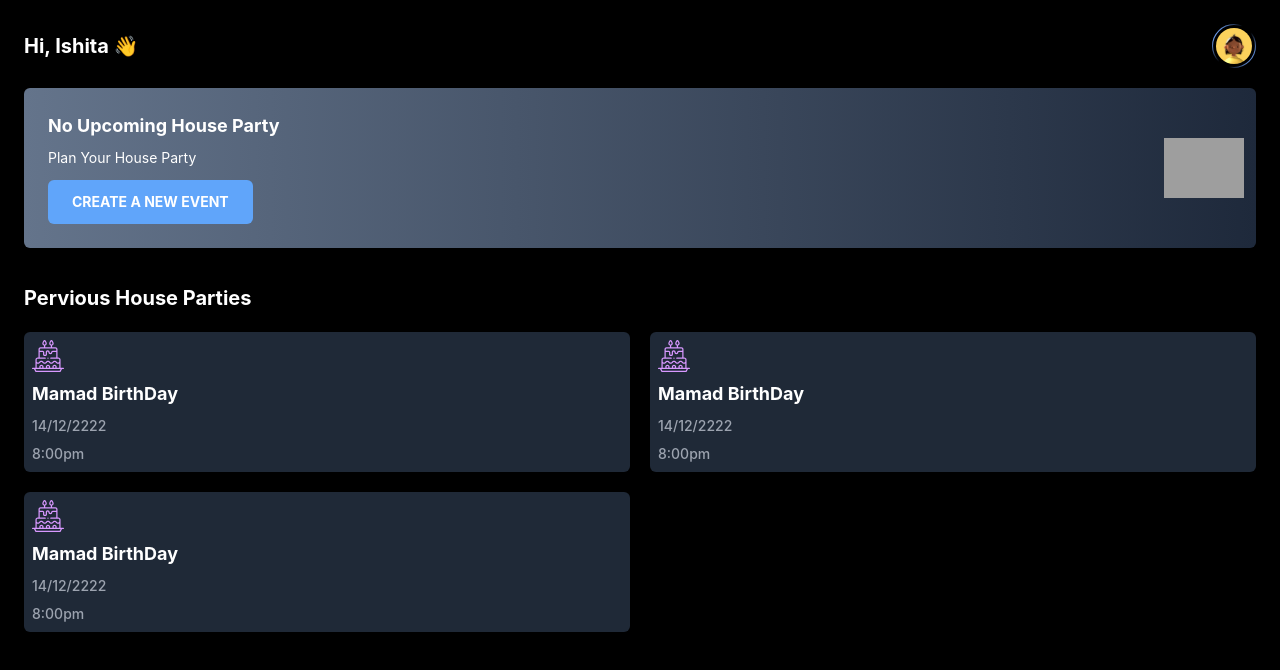
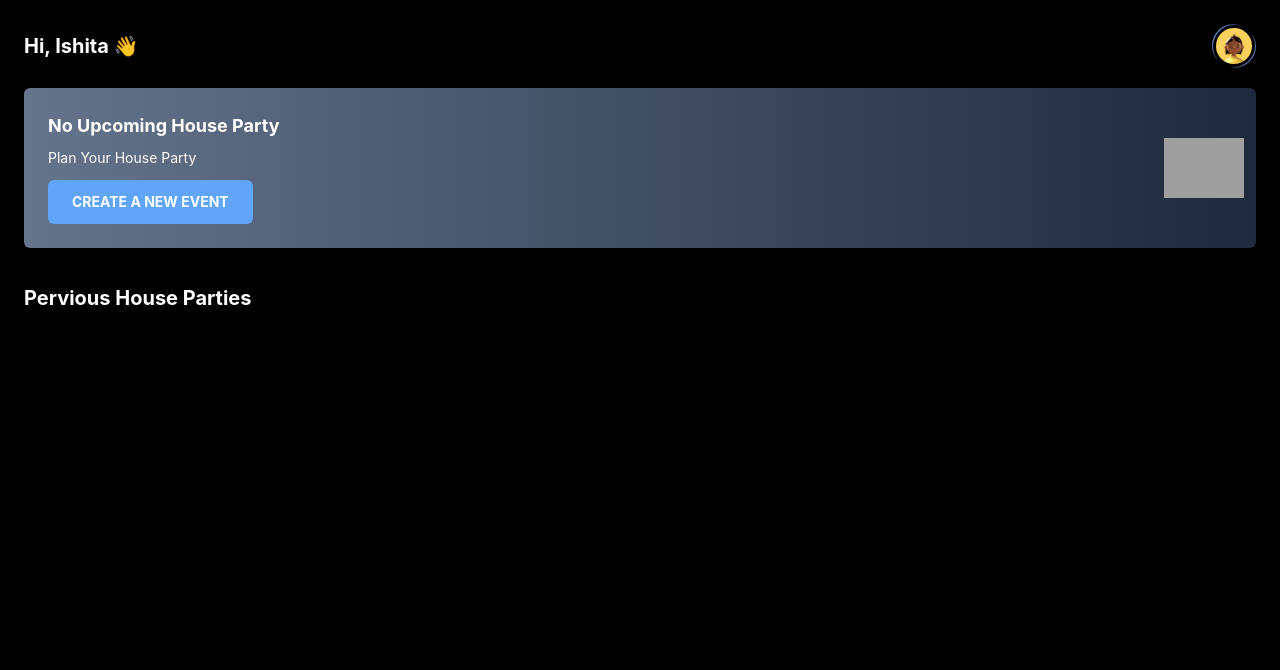
Before and after one commit to nmolaei7878/PartyPlan, a React (Create React App) app: page /home in a window 1280 px wide. Shown: the top 670 px of the page. Built offline with nearby package versions, Linux system fonts and the light colour scheme; grey boxes are pictures that could not be loaded.

Commit message:
home page done

```diff
--- a/src/components/shared-ui/Tile.tsx
+++ b/src/components/shared-ui/Tile.tsx
@@ -32,7 +32,7 @@ const Tile: React.FC<TileProps> = ({
       }}
     >
       <img className="h-12" src={icon} alt="" />
-      <p className="px-2 text- ">{title}</p>
+      <p className="px-2 capitalize">{title}</p>
       <p className="text-[0.8rem] font-light">{description}</p>
     </div>
   );
--- a/src/core/constatnt/KIcons.ts
+++ b/src/core/constatnt/KIcons.ts
@@ -13,6 +13,8 @@ import large from "../../assets/icons/medium.svg";
 import small from "../../assets/icons/small.svg";
 import profile from "../../assets/icons/profile.svg";
 import profileborder from "../../assets/icons/profileborder.svg";
+
+export type IconKey = keyof typeof KIcons;
 
 export const KIcons = {
   birthday: birthday,
--- a/src/core/constatnt/KOccasion.ts
+++ b/src/core/constatnt/KOccasion.ts
@@ -9,31 +9,31 @@ type KOcassionType = {
 
 export const KOccasion: Array<KOcassionType> = [
   {
-    title: "Birthday",
+    title: "birthday",
     iconPath: KIcons.birthday,
     bg_color: "rgb(38,27,39)",
     bo_color: "pink",
   },
   {
-    title: "Anniversary",
+    title: "anniversary",
     iconPath: KIcons.anniversary,
     bg_color: "black",
     bo_color: "red",
   },
   {
-    title: "Dinner",
+    title: "dinner",
     iconPath: KIcons.dinner,
     bg_color: "black",
     bo_color: "green",
   },
   {
-    title: "Meet Up",
+    title: "meetup",
     iconPath: KIcons.meetup,
     bg_color: "black",
     bo_color: "blue",
   },
   {
-    title: "Other",
+    title: "other",
     iconPath: KIcons.other,
     bg_color: "black",
     bo_color: "yellow",
--- a/src/pages/home/components/ListTile.tsx
+++ /dev/null
@@ -1,22 +0,0 @@
-import React from "react";
-
-interface Props {
-  iconPath: string;
-  title: string;
-  date: string;
-  time: string;
-}
-const ListTile: React.FC<Props> = ({ iconPath, title, date, time }) => {
-  return (
-    <div className=" bg-gray-800 rounded-md flex flex-col justify-center p-2  gap-2">
-      <div className="">
-        <img className="h-8" src={iconPath} alt="" />
-      </div>
-      <p className="text-lg">{title}</p>
-      <p className=" font-medium text-sm text-gray-400">14/12/2222</p>
-      <p className=" font-medium text-sm text-gray-400">8:00pm</p>
-    </div>
-  );
-};
-
-export default React.memo(ListTile);
--- /dev/null
+++ b/src/pages/home/components/PervListTile.tsx
@@ -0,0 +1,23 @@
+import React from "react";
+import { IconKey, KIcons } from "../../../core/constatnt/KIcons";
+
+interface Props {
+  iconPath: string;
+  title: string;
+  date: string;
+  time: string;
+}
+const PervListTile: React.FC<Props> = ({ iconPath, title, date, time }) => {
+  return (
+    <div className=" bg-gray-800 rounded-md flex flex-col justify-center p-2  gap-2">
+      <div className="">
+        <img className="h-8" src={KIcons[iconPath as IconKey]} alt="" />
+      </div>
+      <p className="text-lg">{title}</p>
+      <p className=" font-medium text-sm text-gray-400">{date}</p>
+      <p className=" font-medium text-sm text-gray-400">{time}</p>
+    </div>
+  );
+};
+
+export default React.memo(PervListTile);
--- a/src/pages/home/components/UpComingCard.tsx
+++ b/src/pages/home/components/UpComingCard.tsx
@@ -1,10 +1,20 @@
+import { useMemo } from "react";
 import Saly2 from "../../../assets/icons/Saly2.svg";
+import React from "react";
 
-const UpComingCard = () => {
+interface Props {
+  plan: Plan;
+}
+
+const UpComingCard: React.FC<Props> = ({ plan }) => {
+  const diffrenceDays = useMemo(() => {
+    return new Date(plan.eventDate).getDate() - new Date().getDate();
+  }, [plan]);
+
   return (
     <div className="bg-gradient-to-r from-slate-500 to-slate-800 rounded-md h-40 p-6 relative">
-      <p className="mb-2 text-lg">sara birthday bash</p>
-      <p className="text-sm mb-3 font-normal">10 days to go</p>
+      <p className="mb-2 text-lg">{plan.eventName}</p>
+      <p className="text-sm mb-3 font-normal">{`${diffrenceDays} days to go`}</p>
       <div></div>
 
       <img
@@ -26,4 +36,4 @@ const UpComingCard = () => {
   );
 };
 
-export default UpComingCard;
+export default React.memo(UpComingCard);
--- a/src/pages/home/home.tsx
+++ b/src/pages/home/home.tsx
@@ -1,19 +1,44 @@
-import ListTile from "./components/ListTile";
 import UpComingCard from "./components/UpComingCard";
 import Header from "./components/Header";
 import { useAppSelector } from "../../core/hook/hooks";
 import NoUpComingCard from "./components/NoUpComingCard";
 import { KIcons } from "../../core/constatnt/KIcons";
+import PervListTile from "./components/PervListTile";
+import { useEffect, useState } from "react";
 
 const HomePage = () => {
   const plans = useAppSelector((state) => state.plan);
+
+  const [pervPlans, setPervPlans] = useState(Array<Plan>);
+  const [upComingPlans, setUpComingPlans] = useState(Array<Plan>);
+
+  useEffect(() => {
+    console.log("runnig");
+    let pervv = [];
+    let coming = [];
+    // iterate over all plans
+    for (const plan of plans.plans) {
+      const diffrence =
+        new Date(plan.eventDate).getDate() - new Date().getDate();
+      if (diffrence >= 0) {
+        //coming plan
+        coming.push(plan);
+      } else {
+        // passed plan
+        pervv.push(plan);
+      }
+    }
+
+    setPervPlans(pervv);
+    setUpComingPlans(coming);
+  }, [plans.plans]);
 
   return (
     <div className="text-white font-bold text-xl flex flex-col gap-5 capitalize bg-black max-h-min">
       <Header />
 
       {plans.plans.length > 0 ? (
-        plans.plans.map((i) => <UpComingCard />)
+        upComingPlans.map((plan) => <UpComingCard plan={plan} />)
       ) : (
         <NoUpComingCard />
       )}
@@ -21,16 +46,14 @@ const HomePage = () => {
       <p className="mt-4">pervious house parties</p>
 
       <ul className="grid grid-cols-2 w-full gap-5 h-full mb-20 items-center ">
-        {Array(3)
-          .fill(null)
-          .map((i) => (
-            <ListTile
-              iconPath={KIcons.birthday}
-              date="asdad"
-              time="asdasd"
-              title="mamad BirthDay"
-            />
-          ))}
+        {pervPlans.map((plan) => (
+          <PervListTile
+            iconPath={plan.occasion}
+            date={plan.eventDate}
+            time={plan.eventTime}
+            title={plan.eventName}
+          />
+        ))}
       </ul>
     </div>
   );
--- a/src/redux/plan-slice.ts
+++ b/src/redux/plan-slice.ts
@@ -75,7 +75,6 @@ const planSlice = createSlice({
     },
     addPlan(state) {
       state.plans.push(state.newPlan!);
-      console.log(current(state.plans));
     },
   },
 });
```
